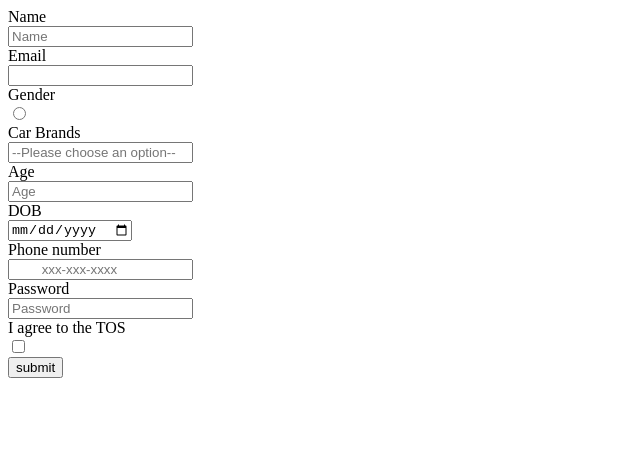
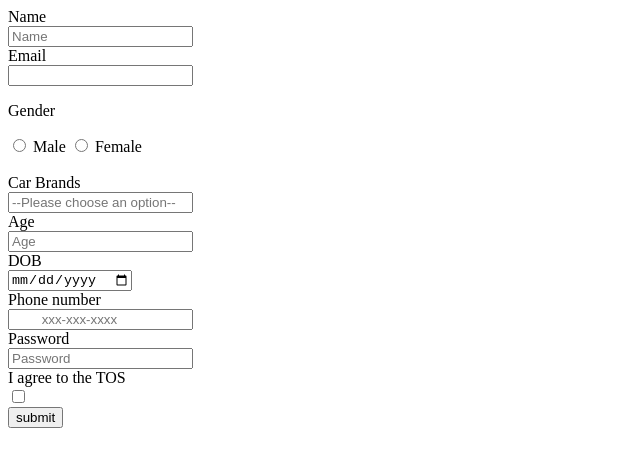
Before and after one commit to acciojob/signup-form-car-Bhavi595, a website: page main.html in a window 1280 px wide. Shown: the whole page, without its empty margins (0-640 px from the left). Drawn offline with Linux system fonts and the light colour scheme.

Commit message:
created a submission

```diff
--- a/main.html
+++ b/main.html
@@ -12,29 +12,32 @@
     <input id ="name"type="Text" placeholder="Name" required><br>
 
     <label for="email">Email</label><br>
-    <input id ="email"type="Email" placeholder="" required><br>
+    <input id ="email" type="Email" placeholder="" required><br>
+    <p>Gender</p>
+    <input id ="gender_m" name="gender" type="Radio" value="male"  required>
+	  <label for="gender-m">Male</label>
+	  <input id ="gender_f" name="gender" type="Radio"  required>
+	  <label for="gender-f">Female</label><br><br>
 
-    <label for="gender_m, gender_f">Gender</label><br>
-    <input id ="gender_m, gender_f" name="gender" type="Radio" placeholder="" required><br>
 
     <label for="cars">Car Brands</label><br>
-    <input id ="cars"type="Select" placeholder="--Please choose an option--" required><br>
+    <input id ="cars" type="Select" placeholder="--Please choose an option--" required><br>
 
     <label for="age">Age</label><br>
-    <input id ="age"type="Number" placeholder="Age" required><br>
+    <input id ="age" type="Number" placeholder="Age" required><br>
 
     <label for="dob">DOB</label><br>
-    <input id ="dob"type="Date" placeholder="" required><br>
+    <input id ="dob" type="Date" placeholder="" required><br>
 
 
     <label for="tel">Phone number</label><br>
     <input id ="tel"type="Tel" placeholder="	xxx-xxx-xxxx" ><br>
 
     <label for="password">Password</label><br>
-    <input id ="password"type="Password" placeholder="Password" required><br>
+    <input id ="password" type="Password" placeholder="Password" required><br>
 
     <label for="tos">I agree to the TOS</label><br>
-    <input id ="tos"type="Checkbox"  required><br>
+    <input id ="tos" type="Checkbox"  required><br>
 
     <button type="submit">submit</button>
 
```
